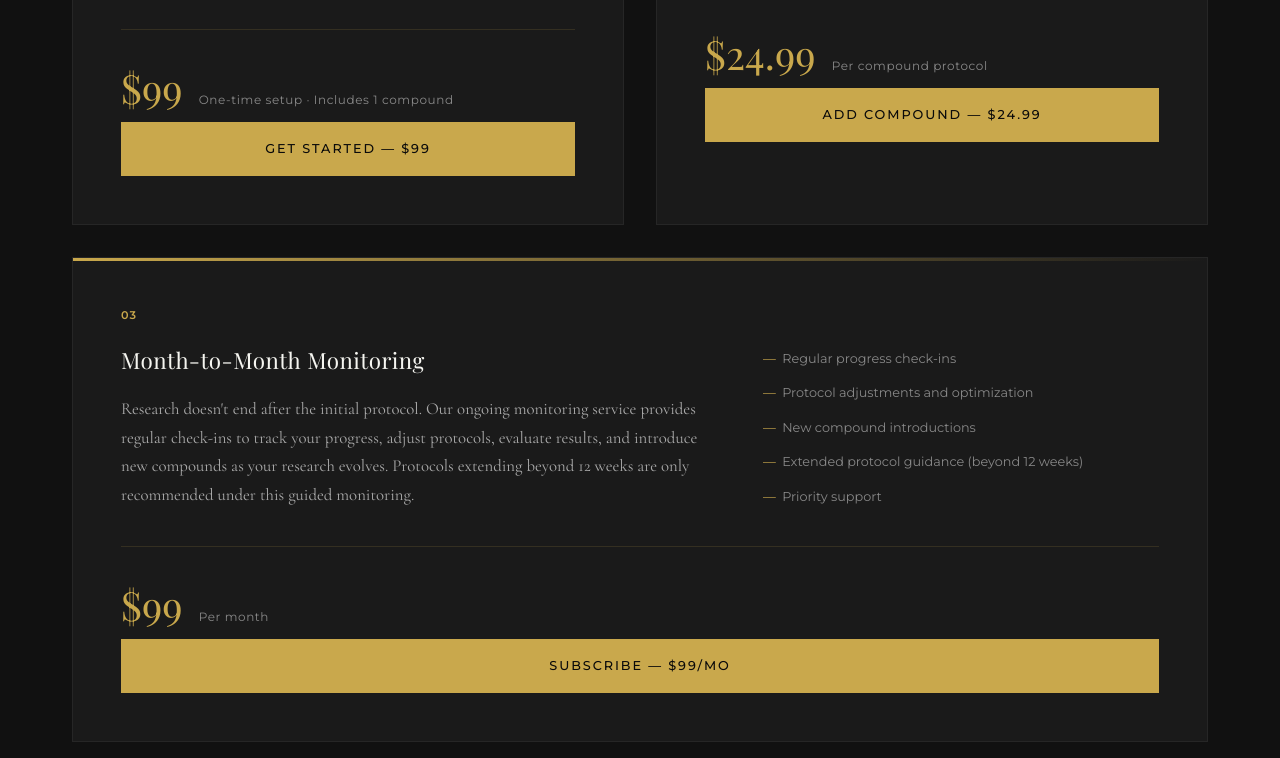
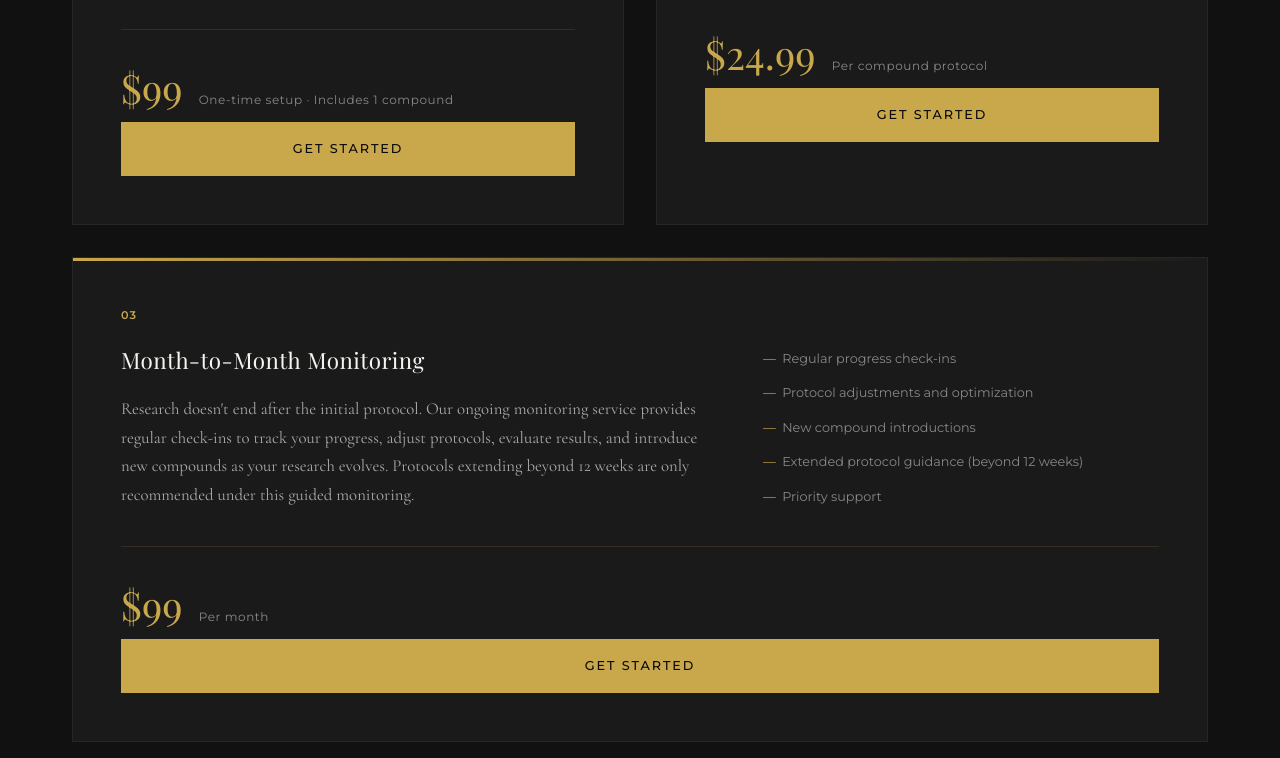
Before and after one commit to JonRaineri/trresearch, a plain HTML site: page index.html in a window 1280 px wide. Shown: the part 2662-3420 px from the top of the page. Drawn offline with nearby package versions, Linux system fonts and the light colour scheme.

Commit message:
Unified checkout: single Stripe payment link for all services

```diff
--- a/index.html
+++ b/index.html
@@ -111,7 +111,7 @@
             <span class="price">$99</span>
             <span class="price-note">One-time setup · Includes 1 compound</span>
           </div>
-          <a href="https://buy.stripe.com/6oU00l1THg82anR4fH5kk00" class="btn btn-gold btn-full" target="_blank">Get Started — $99</a>
+          <a href="https://buy.stripe.com/5kQeVf55T3lg2Vp3bD5kk03" class="btn btn-gold btn-full" target="_blank">Get Started</a>
         </div>
         <div class="service-card-large">
           <div class="service-number">02</div>
@@ -128,7 +128,7 @@
             <span class="price">$24.99</span>
             <span class="price-note">Per compound protocol</span>
           </div>
-          <a href="https://buy.stripe.com/9B6dRbaqd2hceE727z5kk01" class="btn btn-gold btn-full" target="_blank">Add Compound — $24.99</a>
+          <a href="https://buy.stripe.com/5kQeVf55T3lg2Vp3bD5kk03" class="btn btn-gold btn-full" target="_blank">Get Started</a>
         </div>
       </div>
       <div class="services-monitoring">
@@ -151,7 +151,7 @@
             <span class="price">$99</span>
             <span class="price-note">Per month</span>
           </div>
-          <a href="https://buy.stripe.com/6oUeVffKxf3YgMffYp5kk02" class="btn btn-gold btn-full" target="_blank">Subscribe — $99/mo</a>
+          <a href="https://buy.stripe.com/5kQeVf55T3lg2Vp3bD5kk03" class="btn btn-gold btn-full" target="_blank">Get Started</a>
         </div>
       </div>
     </div>
@@ -321,7 +321,7 @@
       <div class="cta-content">
         <h2>Ready to Start Your <span class="gold-text">Research?</span></h2>
         <p>Get a custom peptide protocol designed around your goals. $99 gets you started — includes your first compound.</p>
-        <a href="#contact" class="btn btn-gold btn-large">Get Started — $99</a>
+        <a href="#contact" class="btn btn-gold btn-large">Get Started</a>
       </div>
     </div>
   </section>
@@ -363,7 +363,7 @@
         </div>
         <form class="contact-form intake-form" id="contactForm" action="https://formspree.io/f/mojggryy" method="POST">
           <input type="hidden" name="_subject" value="New TR Research Protocol Request">
-          <input type="hidden" name="_next" value="https://buy.stripe.com/6oU00l1THg82anR4fH5kk00">
+          <input type="hidden" name="_next" value="https://buy.stripe.com/5kQeVf55T3lg2Vp3bD5kk03">
 
           <div class="form-group">
             <label for="f-name">Full Name <span class="req">*</span></label>
@@ -458,7 +458,7 @@
             <p class="waiver-hint" id="waiverHint">↑ Scroll to the bottom of the waiver to enable the checkbox</p>
           </div>
 
-          <button type="submit" class="btn btn-gold btn-full" id="submitBtn" disabled>Get Started — $99</button>
+          <button type="submit" class="btn btn-gold btn-full" id="submitBtn" disabled>Get Started</button>
           <p class="form-note">All inquiries are 100% confidential. For research purposes only.</p>
         </form>
       </div>
```
